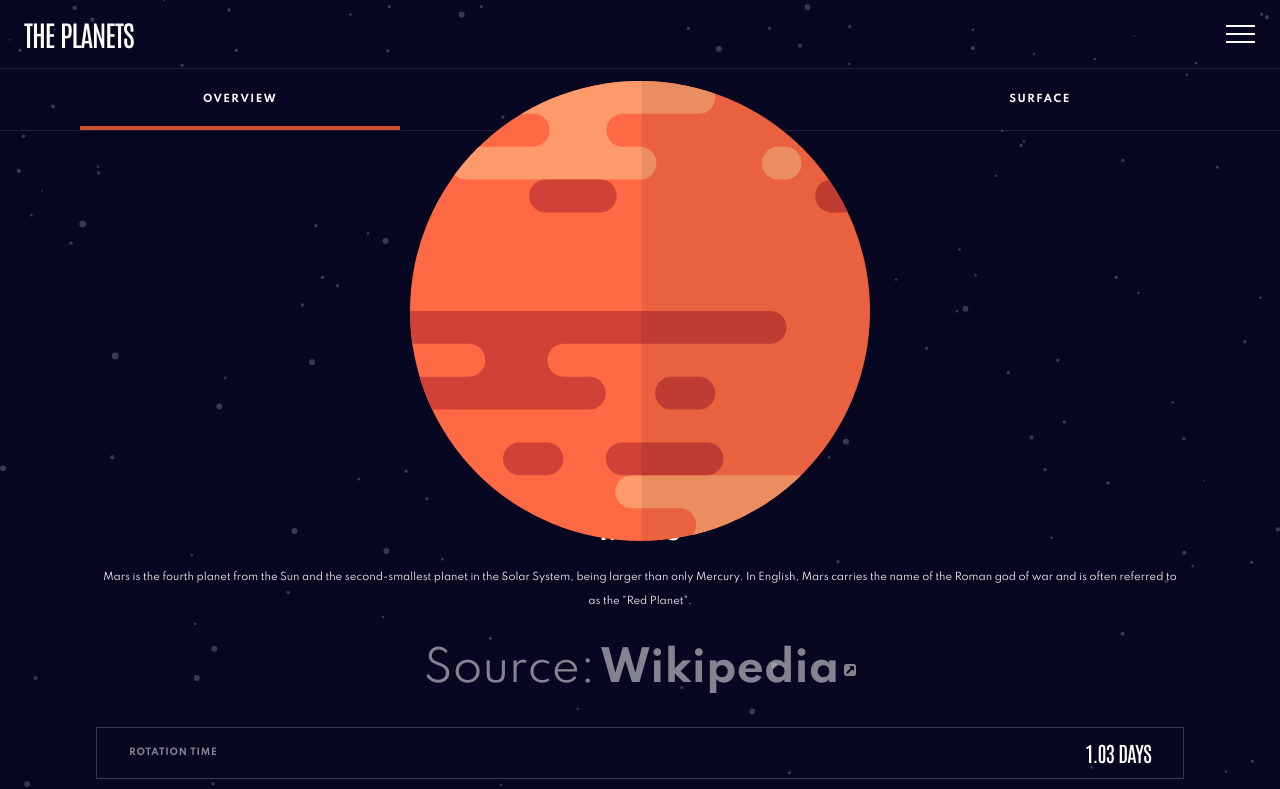
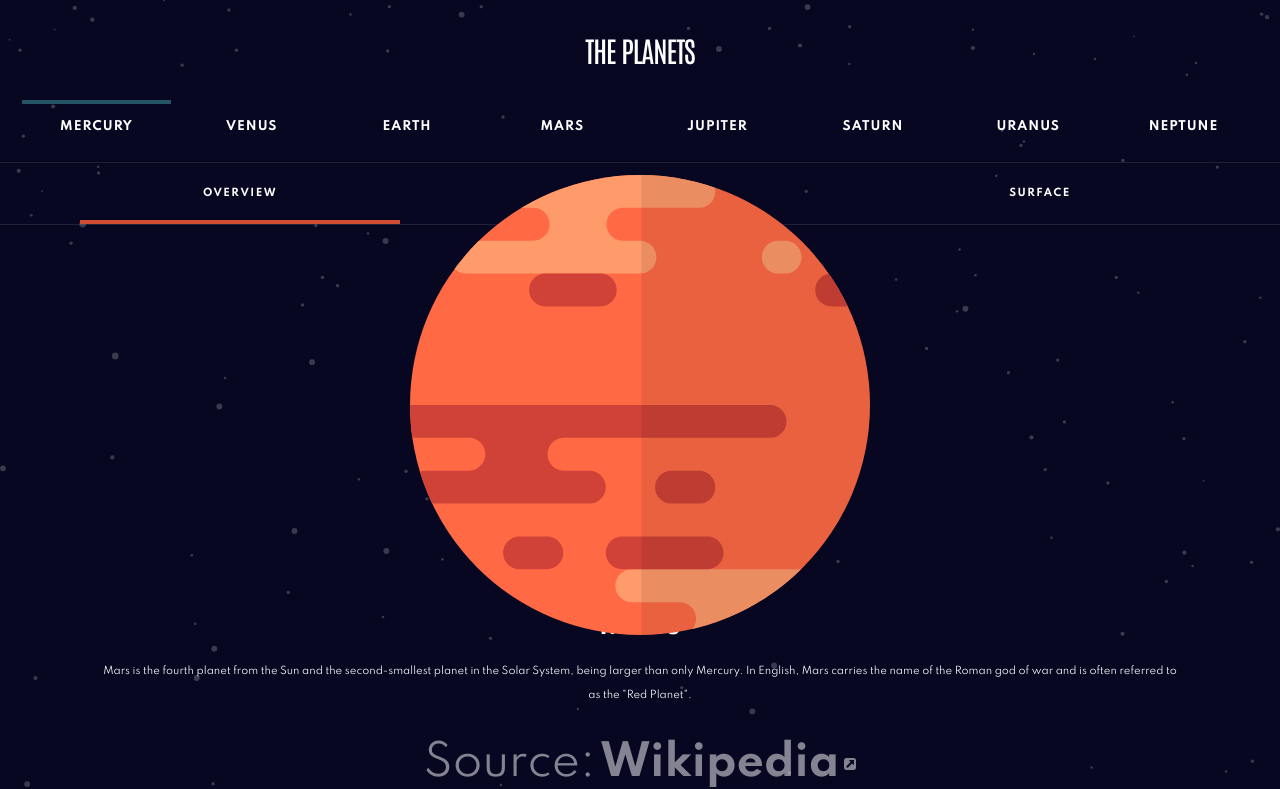
Before and after one commit to LogvnR/planets-fact-site, a React (Create React App) app: page /Mars in a window 1280 px wide. Shown: the top 789 px of the page. Built offline with nearby package versions, Linux system fonts and the light colour scheme.

Commit message:
added Tablet/Desktop NavBar

```diff
--- a/src/App.js
+++ b/src/App.js
@@ -1,3 +1,4 @@
+import { useState, useEffect } from "react";
 import { BrowserRouter, Routes, Route } from "react-router-dom";
 
 import NavBar from "./Components/NavBar";
@@ -7,10 +8,22 @@ import Background from "./Components/UI/Background";
 import data from "./Helpers/data.json";
 
 const App = () => {
+  const [isMobile, setIsMobile] = useState(true);
+
+  useEffect(() => {
+    const updateScreenSize = () => {
+      if (window.innerWidth < 768) {
+        setIsMobile(true);
+      } else {
+        setIsMobile(false);
+      }
+    };
+    updateScreenSize();
+  }, []);
   return (
     <Background>
       <BrowserRouter>
-        <NavBar />
+        <NavBar isMobile={isMobile} />
 
         <Routes>
           <Route path="" element={<Planet planet={data[0]} />} />
--- /dev/null
+++ b/src/Components/DesktopNavBar.jsx
@@ -0,0 +1,152 @@
+import { useState } from "react";
+
+import styles from "./Styles/DesktopNavBar.module.css";
+import DesktopNavBarPlanets from "./UI/DesktopNavBarPlanets";
+
+import planets from "../Helpers/data.json";
+
+const DesktopNavBar = () => {
+  const [mercury, setMercury] = useState(true);
+  const [venus, setVenus] = useState(false);
+  const [earth, setEarth] = useState(false);
+  const [mars, setMars] = useState(false);
+  const [jupiter, setJupiter] = useState(false);
+  const [saturn, setSaturn] = useState(false);
+  const [uranus, setUranus] = useState(false);
+  const [neptune, setNeptune] = useState(false);
+
+  const mercuryHandler = () => {
+    setMercury(true);
+    setVenus(false);
+    setEarth(false);
+    setMars(false);
+    setJupiter(false);
+    setSaturn(false);
+    setUranus(false);
+    setNeptune(false);
+  };
+
+  const venusHandler = () => {
+    setMercury(false);
+    setVenus(true);
+    setEarth(false);
+    setMars(false);
+    setJupiter(false);
+    setSaturn(false);
+    setUranus(false);
+    setNeptune(false);
+  };
+
+  const earthHandler = () => {
+    setMercury(false);
+    setVenus(false);
+    setEarth(true);
+    setMars(false);
+    setJupiter(false);
+    setSaturn(false);
+    setUranus(false);
+    setNeptune(false);
+  };
+
+  const marsHandler = () => {
+    setMercury(false);
+    setVenus(false);
+    setEarth(false);
+    setMars(true);
+    setJupiter(false);
+    setSaturn(false);
+    setUranus(false);
+    setNeptune(false);
+  };
+
+  const jupiterHandler = () => {
+    setMercury(false);
+    setVenus(false);
+    setEarth(false);
+    setMars(false);
+    setJupiter(true);
+    setSaturn(false);
+    setUranus(false);
+    setNeptune(false);
+  };
+
+  const saturnHandler = () => {
+    setMercury(false);
+    setVenus(false);
+    setEarth(false);
+    setMars(false);
+    setJupiter(false);
+    setSaturn(true);
+    setUranus(false);
+    setNeptune(false);
+  };
+
+  const uranusHandler = () => {
+    setMercury(false);
+    setVenus(false);
+    setEarth(false);
+    setMars(false);
+    setJupiter(false);
+    setSaturn(false);
+    setUranus(true);
+    setNeptune(false);
+  };
+
+  const neptuneHandler = () => {
+    setMercury(false);
+    setVenus(false);
+    setEarth(false);
+    setMars(false);
+    setJupiter(false);
+    setSaturn(false);
+    setUranus(false);
+    setNeptune(true);
+  };
+
+  return (
+    <div className={styles["desktop-nav"]}>
+      <DesktopNavBarPlanets
+        onClick={mercuryHandler}
+        planetState={mercury}
+        planet={planets[0].name}
+      />
+      <DesktopNavBarPlanets
+        onClick={venusHandler}
+        planetState={venus}
+        planet={planets[1].name}
+      />
+      <DesktopNavBarPlanets
+        onClick={earthHandler}
+        planetState={earth}
+        planet={planets[2].name}
+      />
+      <DesktopNavBarPlanets
+        onClick={marsHandler}
+        planetState={mars}
+        planet={planets[3].name}
+      />
+      <DesktopNavBarPlanets
+        onClick={jupiterHandler}
+        planetState={jupiter}
+        planet={planets[4].name}
+      />
+      <DesktopNavBarPlanets
+        onClick={saturnHandler}
+        planetState={saturn}
+        planet={planets[5].name}
+      />
+      <DesktopNavBarPlanets
+        onClick={uranusHandler}
+        planetState={uranus}
+        planet={planets[6].name}
+      />
+      <DesktopNavBarPlanets
+        onClick={neptuneHandler}
+        planetState={neptune}
+        planet={planets[7].name}
+      />
+    </div>
+  );
+};
+
+export default DesktopNavBar;
--- a/src/Components/NavBar.jsx
+++ b/src/Components/NavBar.jsx
@@ -4,8 +4,10 @@ import { Fade as Hamburger } from "hamburger-react";
 import styles from "./Styles/NavBar.module.css";
 import NavModal from "./UI/NavModal";
 import { Link } from "react-router-dom";
+import DesktopNavBarPlanets from "./UI/DesktopNavBarPlanets";
+import DesktopNavBar from "./DesktopNavBar";
 
-const NavBar = () => {
+const NavBar = (props) => {
   const [modalOpen, setModalOpen] = useState(false);
 
   const handleClickBtn = () => {
@@ -26,6 +28,8 @@ const NavBar = () => {
         <p className={styles["logo-title"]}>The Planets</p>
       </Link>
 
+      {!props.isMobile && <DesktopNavBar />}
+      {props.isMobile && (
         <Hamburger
           className={styles.hamburger}
           color="#fff"
@@ -33,6 +37,7 @@ const NavBar = () => {
           toggled={modalOpen}
           onToggle={handleClickBtn}
         />
+      )}
       {modalOpen && <NavModal close={closeModal} />}
     </header>
   );
--- /dev/null
+++ b/src/Components/Styles/DesktopNavBar.module.css
@@ -0,0 +1,7 @@
+.desktop-nav {
+  width: 100%;
+  margin-top: 1.5rem;
+  display: flex;
+  justify-content: space-evenly;
+  align-items: center;
+}
--- /dev/null
+++ b/src/Components/Styles/DesktopNavBarPlanets.module.css
@@ -0,0 +1,24 @@
+.link {
+  width: 12%;
+}
+
+.container {
+  width: 100%;
+  box-sizing: border-box;
+  border-top: 4px inset transparent;
+  border-bottom: 4px inset transparent;
+  display: flex;
+  justify-content: center;
+  align-items: center;
+  transition: border-top 0.35s ease-in-out;
+}
+
+.planet {
+  margin: 1rem 0;
+  font-family: var(--font-two);
+  font-weight: 700;
+  font-size: clamp(10px, 1.45vw, 12px);
+  text-transform: uppercase;
+  letter-spacing: 1px;
+  color: var(--white);
+}
--- a/src/Components/Styles/NavBar.module.css
+++ b/src/Components/Styles/NavBar.module.css
@@ -19,3 +19,16 @@
   letter-spacing: -1px;
   line-height: 52px;
 }
+
+@media only screen and (min-width: 768px) {
+  .navbar {
+    flex-direction: column;
+    justify-content: center;
+    align-items: center;
+  }
+
+  .logo-title {
+    margin-top: 1rem;
+    text-align: center;
+  }
+}
--- /dev/null
+++ b/src/Components/UI/DesktopNavBarPlanets.jsx
@@ -0,0 +1,22 @@
+import styles from "../Styles/DesktopNavBarPlanets.module.css";
+import { Link } from "react-router-dom";
+
+const DesktopNavBarPlanets = (props) => {
+  return (
+    <Link className={styles.link} to={`${props.planet}`}>
+      <div
+        onClick={props.onClick}
+        style={
+          props.planetState
+            ? { borderTopColor: `var(--${props.planet}-theme)` }
+            : { borderBottomColor: "transparent" }
+        }
+        className={styles.container}
+      >
+        <p className={styles.planet}>{props.planet}</p>
+      </div>
+    </Link>
+  );
+};
+
+export default DesktopNavBarPlanets;
```
Lines whose indentation alone changed are shown as unchanged.
